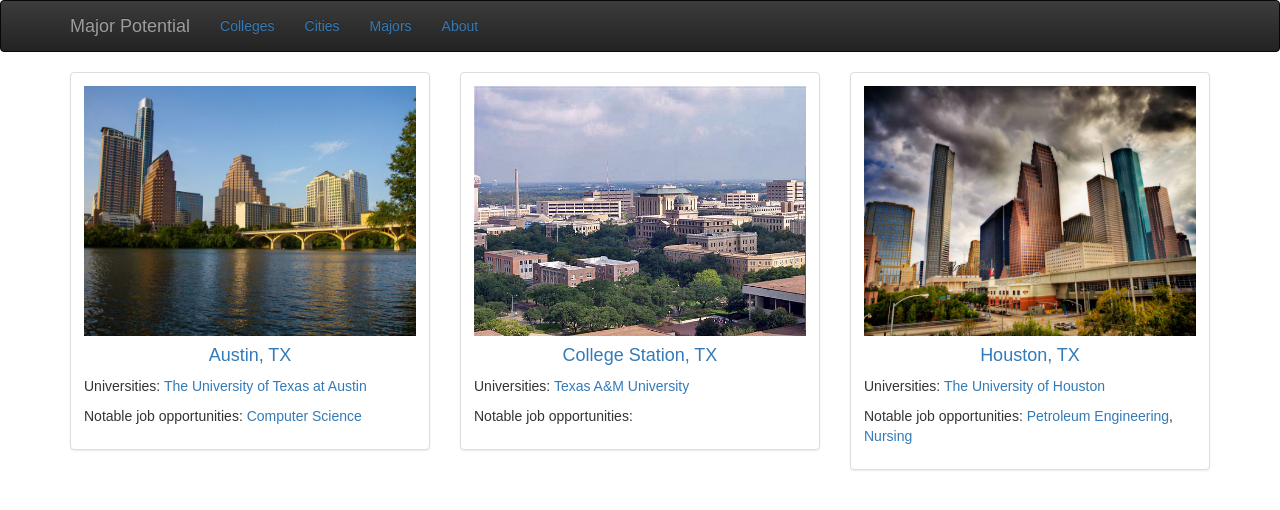
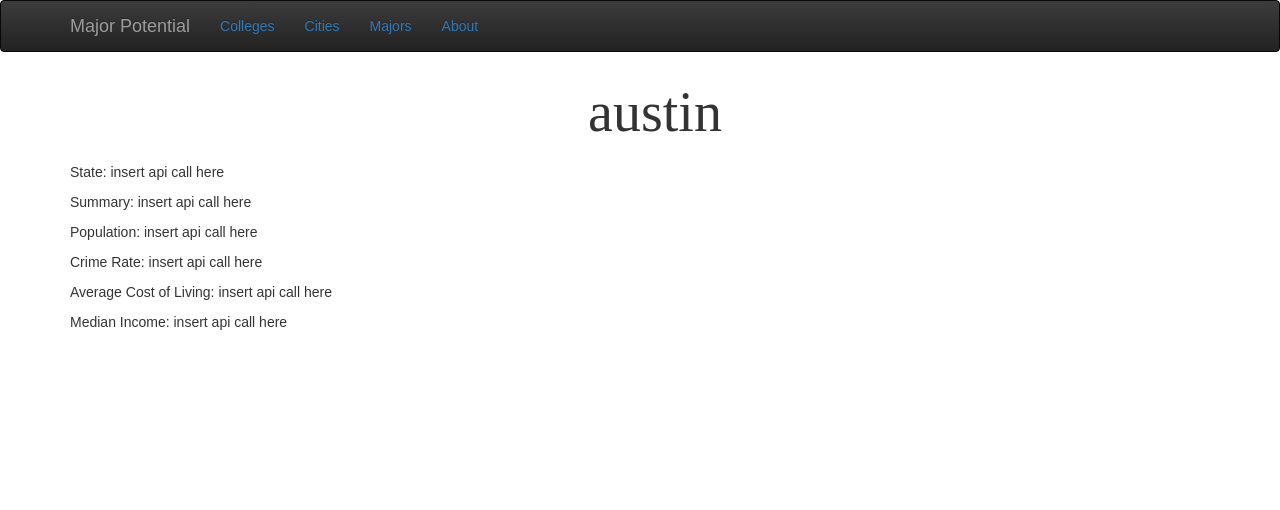
Before and after one commit to theworkingmen/idb, a React (Create React App) app: page /cities/austin in a window 1280 px wide. Shown: the top 510 px of the page. Built offline with nearby package versions, Linux system fonts and the light colour scheme; a web font is replaced by a local one.

Commit message:
instance attributes updated

```diff
--- a/src/js/Cities.js
+++ b/src/js/Cities.js
@@ -12,7 +12,7 @@ const Cities = () => {
     <Col xs={6} md={4}>
       <Thumbnail>
 		<Image src={austin} style={{width:"100%", height:"250px"}}/>
-        <h4><center><Link to='#'>Austin, TX</Link></center></h4>
+        <h4><center><Link to='/cities/Austin'>Austin, TX</Link></center></h4>
         <p>Universities: <Link to='#'>The University of Texas at Austin</Link></p>
         <p>Notable job opportunities: <Link to='#'>Computer Science</Link></p>
       </Thumbnail>
--- /dev/null
+++ b/src/js/CityInstance.js
@@ -0,0 +1,29 @@
+import React, { Component } from 'react';
+import { Navbar, Nav, NavItem} from 'react-bootstrap';
+import { Link } from 'react-router-dom'
+import InstanceTitle from './InstanceTitle.js';
+import '../css/App.css';
+
+class CityInstance extends Component {
+
+
+
+	render() {
+		return (
+		    <div className="container">
+		       <InstanceTitle name={this.props.match.params.name}/>
+
+		       <p id="state"> State: insert api call here  </p>
+		       <p id="summary"> Summary: insert api call here  </p>
+		       <p id="population"> Population: insert api call here  </p>
+		       <p id="crime_rate"> Crime Rate: insert api call here  </p>
+		       <p id="cost_living"> Average Cost of Living: insert api call here  </p>
+		       <p id="med_income"> Median Income: insert api call here  </p>
+
+
+		    </div>
+		);
+	}
+}
+
+export default CityInstance;
--- /dev/null
+++ b/src/js/CollegeInstance.js
@@ -0,0 +1,31 @@
+import React, { Component } from 'react';
+import { Navbar, Nav, NavItem} from 'react-bootstrap';
+import { Link } from 'react-router-dom'
+import InstanceTitle from './InstanceTitle.js';
+import '../css/App.css';
+
+class CollegeInstance extends Component {
+
+
+
+	render() {
+		return (
+		    <div className="container">
+		       <InstanceTitle name={this.props.match.params.name}/>
+
+		       <p id="summary"> Summary: insert api call here </p>
+		       <p id="city"> City: insert api call here  </p>
+		       <p id="state"> State: insert api call here  </p>
+		       <p id="social_media"> Social Media: insert api call here  </p>
+		       <p id="resturants"> Number of Resturants: insert api call here  </p>
+		       <p id="ranking"> National Ranking: insert api call here  </p>
+		       <p id="acceptance"> Acceptance Rate: insert api call here  </p>
+		       <p id="tuition_in"> Tuition(in-state): insert api call here  </p>
+		       <p id="tuition_out"> Tuition(out-of-state): insert api call here  </p>
+
+		    </div>
+		);
+	}
+}
+
+export default CollegeInstance;
--- a/src/js/Colleges.js
+++ b/src/js/Colleges.js
@@ -13,7 +13,7 @@ const Colleges = () => {
       <Thumbnail>
 		<Image src={ut} style={{width:"100%", height:"250px"}}/>
         <h4><center><Link to='#'>The University of Texas at Austin</Link></center></h4>
-        <p>Location: <Link to='#'>Austin, TX</Link></p>
+        <p>Location: <Link to='/cities/austin'>Austin, TX</Link></p>
         <p>Highest Ranked Major: <Link to='#'>Computer Science</Link></p>
       </Thumbnail>
     </Col>
--- a/src/js/Main.js
+++ b/src/js/Main.js
@@ -6,13 +6,17 @@ import Cities from './Cities.js';
 import Majors from './Majors.js';
 import About from './About.js';
 import MajorInstance from './MajorInstance.js';
+import CityInstance from './CityInstance.js';
+import CollegeInstance from './CollegeInstance.js';
 
 const Main = () => (
   <main>
     <Switch>
       <Route exact path='/' component={Splash}/>
-      <Route path='/colleges' component={Colleges}/>
-      <Route path='/cities' component={Cities}/>
+      <Route exact path='/colleges' component={Colleges}/>
+      <Route exact path='/colleges/:name' component={CollegeInstance}/>
+      <Route exact path='/cities' component={Cities}/>
+      <Route exact path='/cities/:name' component={CityInstance}/>
       <Route exact path='/majors' component={Majors}/>
       <Route exact path='/majors/:name' component={MajorInstance}/>
       <Route path='/about' component={About}/>
```
Also changed, not shown: src/js/UniversityInstance.js (added, +27 -0 lines).
